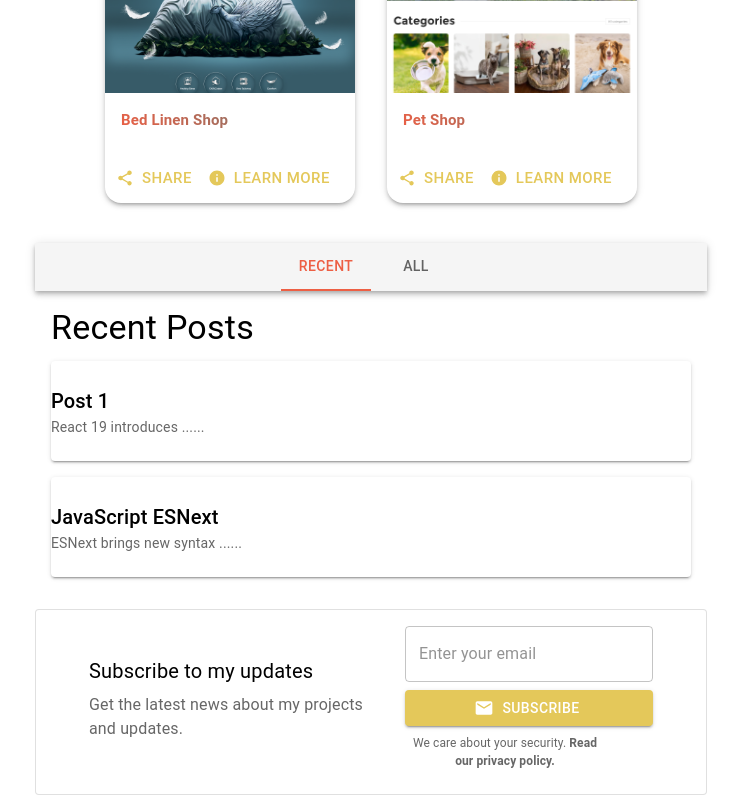
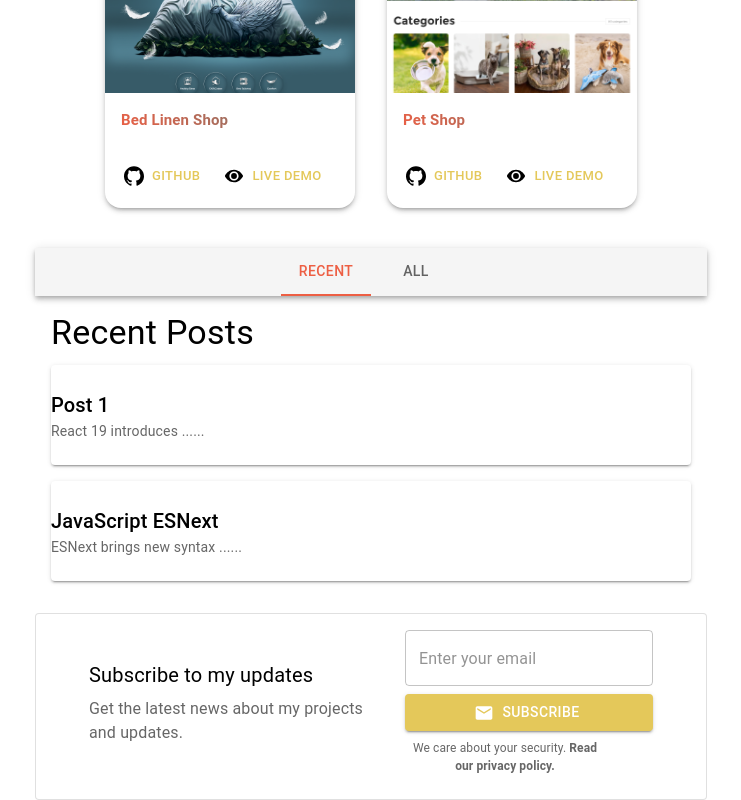
Before and after one commit to Georg35-hash/My-Portfolio, a React (Vite) app in the folder my-portfolio/: page /recent in a window 1280 px wide. Shown: the part 896-1696 px from the top of the page, without its empty margins (269-1010 px from the left). Built offline with nearby package versions, Linux system fonts and the light colour scheme.

Commit message:
Refactor project descriptions and add GitHub/Live Demo icons to project cards

```diff
--- a/my-portfolio/src/App.jsx
+++ b/my-portfolio/src/App.jsx
@@ -6,7 +6,7 @@ import React, { useState, useMemo } from "react";
 import { GlobalStyles } from "@mui/material";
 import Fotter from "./components/Fotter";
 import { BrowserRouter as Router } from "react-router";
-import ThemeSwitcher from "./components/themeSwitcher/ThemeSwitcher"; // Импортируем компонент ThemeSwitcher
+import ThemeSwitcher from "./components/themeSwitcher/ThemeSwitcher";
 
 export default function App() {
   const [darkMode, setDarkMode] = useState(
--- a/my-portfolio/src/components/Projects/MyProjects.jsx
+++ b/my-portfolio/src/components/Projects/MyProjects.jsx
@@ -9,13 +9,13 @@ export default function MyProjects() {
       id: 1,
       title: "Bed Linen Shop",
       image: bedLinenShop,
-      desc: "Online store for bed linen products",
+      desc: "Online store for bed linen products. This project includes HTML&&CSS, JS, vite as package manager",
     },
     {
       id: 2,
       title: "Pet Shop",
       image: petShop,
-      desc: "Online store for pet products. This project includes working with Redux, Axios, and React Router.",
+      desc: "Online store for pet products. This project includes working with Zustand, Axios, and React Router.",
     },
   ];
 
--- a/my-portfolio/src/components/Projects/Project.jsx
+++ b/my-portfolio/src/components/Projects/Project.jsx
@@ -1,6 +1,14 @@
-import { Card, CardMedia, CardContent, CardActions, Button, Typography, Box } from "@mui/material";
-import ShareIcon from "@mui/icons-material/Share";
-import InfoIcon from "@mui/icons-material/Info";
+import {
+  Card,
+  CardMedia,
+  CardContent,
+  CardActions,
+  Button,
+  Typography,
+  Box,
+} from "@mui/material";
+import GitHubIcon from "../../assets/image/git-hub.svg";
+import LiveDemoIcon from "../../assets/image/live-demo.svg";
 import { useState } from "react";
 
 export default function Project({ project }) {
@@ -10,10 +18,10 @@ export default function Project({ project }) {
     <Card
       sx={{
         cursor: "pointer",
-                width: { xs: '250px', sm: '250px', md: '250px' },
-                height: 'auto',
-                display: 'flex',
-                flexDirection: 'column',
+        width: { xs: "250px", sm: "250px", md: "250px" },
+        height: "auto",
+        display: "flex",
+        flexDirection: "column",
         borderRadius: "16px",
         boxShadow: 3,
         overflow: "hidden",
@@ -46,7 +54,7 @@ export default function Project({ project }) {
             left: 0,
             width: "100%",
             height: "100%",
-                        flexDirection: { xs: 'column', sm: 'column' },
+            flexDirection: { xs: "column", sm: "column" },
             display: "flex",
             alignItems: "center",
             justifyContent: "center",
@@ -70,33 +78,48 @@ export default function Project({ project }) {
             WebkitBackgroundClip: "text",
             WebkitTextFillColor: "transparent",
             fontWeight: "bold",
-                        fontSize: 15
+            fontSize: 15,
           }}
         >
           {project.title}
         </Typography>
       </CardContent>
-            <CardActions>
-                <Button
-                    size="small"
-                    startIcon={<ShareIcon />}
+      <CardActions
         sx={{
-                        fontSize: 15,
-                        color: (theme) => theme.palette.customColor.main
+          display: "flex",
+          gap: 1,
+          paddingX: 2,
+          paddingBottom: 2,
         }}
       >
-                    Share
+        <Button
+          sx={{
+            color: (theme) => theme.palette.customColor.main,
+          }}
+          size="small"
+          startIcon={
+            <img src={GitHubIcon} alt="GitHub" width={20} height={20} />
+          }
+          href="https://github.com/Georg35-hash/Pet-shop/tree/main/pet-shop"
+          target="_blank"
+          rel="noopener noreferrer"
+        >
+          GitHub
         </Button>
 
         <Button
+          sx={{
+            color: (theme) => theme.palette.customColor.main,
+          }}
           size="small"
-                    startIcon={<InfoIcon />}
-                    sx={{
-                        fontSize: 15,
-                        color: (theme) => theme.palette.customColor.main
-                    }}
+          startIcon={
+            <img src={LiveDemoIcon} alt="Live Demo" width={20} height={20} />
+          }
+          href="https://pet-shop-react-ebon.vercel.app/"
+          target="_blank"
+          rel="noopener noreferrer"
         >
-                    Learn More
+          Live Demo
         </Button>
       </CardActions>
     </Card>
```
Also changed, not shown: my-portfolio/src/assets/image/git-hub.svg (added), my-portfolio/src/assets/image/live-demo.svg (added). Lines whose indentation alone changed are shown as unchanged.
